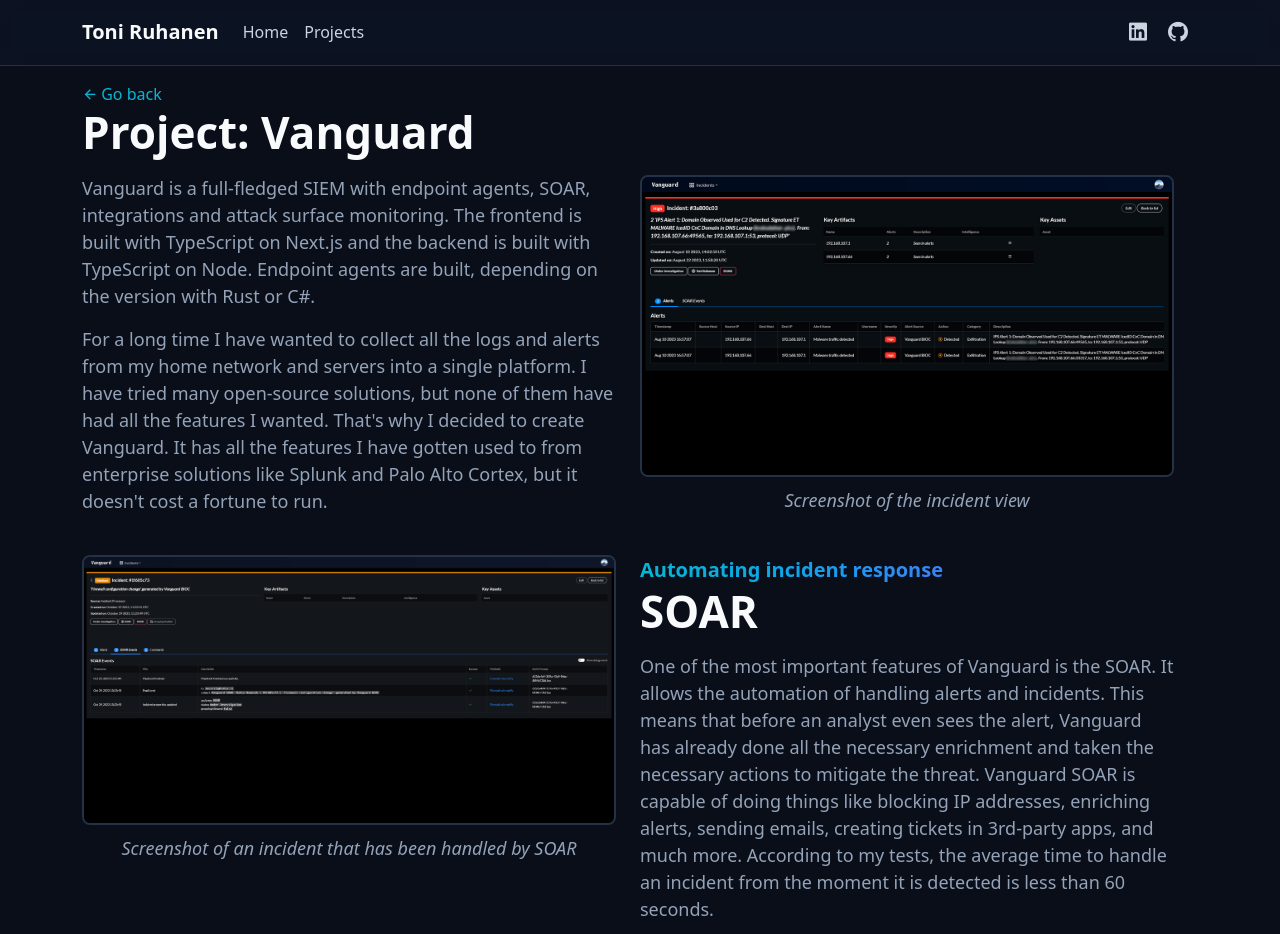
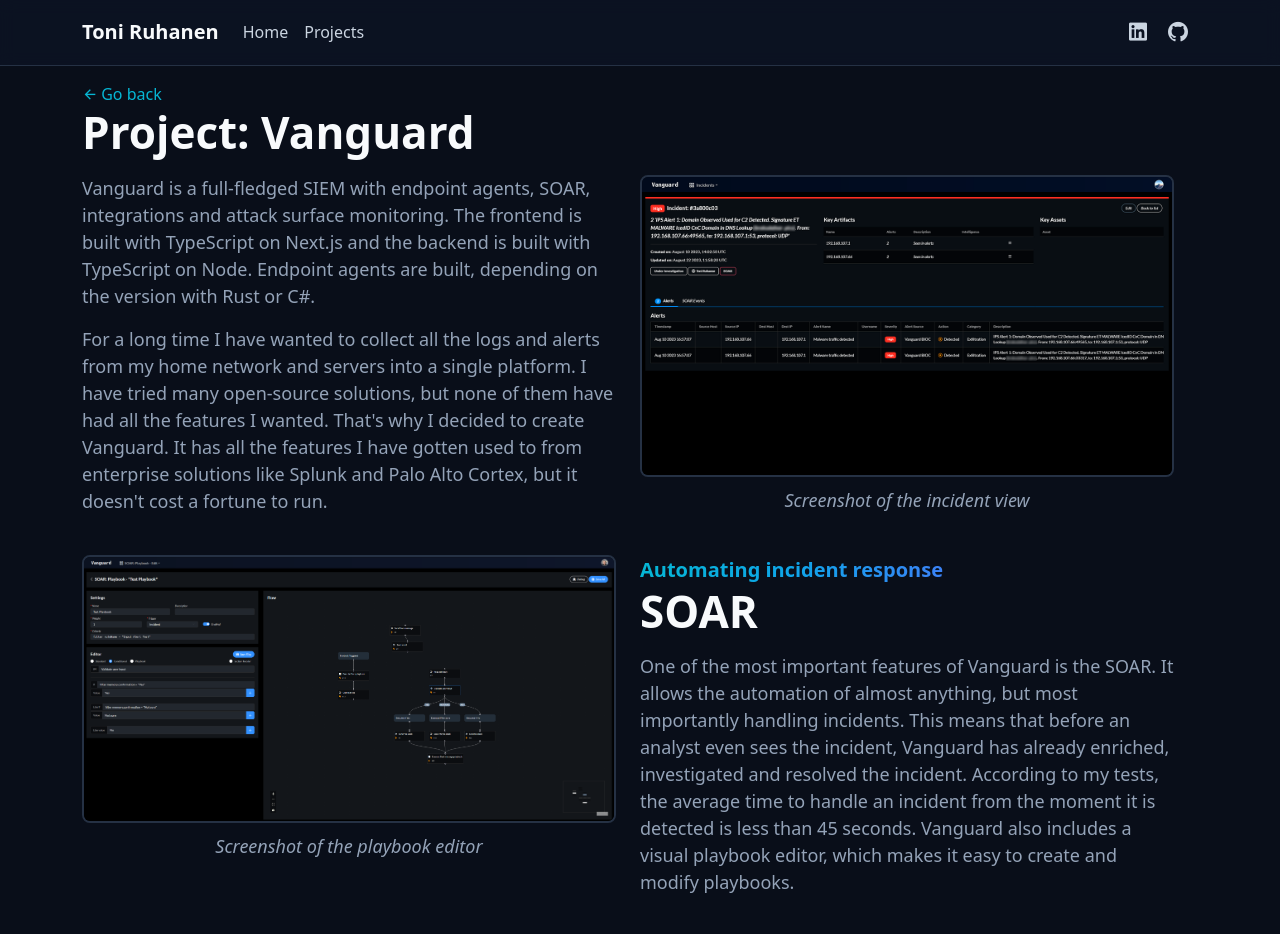
Before and after one commit to Torksi/ruhisfi, a Next.js app: page /projects/vanguard in a window 1280 px wide. Shown: the top 934 px of the page. Built offline with nearby package versions, Linux system fonts and the light colour scheme; a small style sheet from the web is missing.

Commit message:
Updating SOAR/playbook section

```diff
--- a/src/pages/projects/vanguard.tsx
+++ b/src/pages/projects/vanguard.tsx
@@ -36,8 +36,8 @@
       <div className="row mb-4">
         <div className="col-md-6">
           <ImagePopup
-            src="/images/projects/vanguard/soar.png"
-            alt="Screenshot of an incident that has been handled by SOAR"
+            src="/images/projects/vanguard/playbook-editor.png"
+            alt="Screenshot of the playbook editor"
             className="project-image img-fluid"
             showAltInThumbnail
           />
@@ -49,14 +49,13 @@
           <h2 className="section-header">SOAR</h2>
           <p>
             One of the most important features of Vanguard is the SOAR. It
-            allows the automation of handling alerts and incidents. This means
-            that before an analyst even sees the alert, Vanguard has already
-            done all the necessary enrichment and taken the necessary actions to
-            mitigate the threat. Vanguard SOAR is capable of doing things like
-            blocking IP addresses, enriching alerts, sending emails, creating
-            tickets in 3rd-party apps, and much more. According to my tests, the
-            average time to handle an incident from the moment it is detected is
-            less than 60 seconds.
+            allows the automation of almost anything, but most importantly
+            handling incidents. This means that before an analyst even sees the
+            incident, Vanguard has already enriched, investigated and resolved
+            the incident. According to my tests, the average time to handle an
+            incident from the moment it is detected is less than 45 seconds.
+            Vanguard also includes a visual playbook editor, which makes it easy
+            to create and modify playbooks.
           </p>
         </div>
       </div>
```
Also changed, not shown: public/images/projects/vanguard/playbook-editor.png (added).
